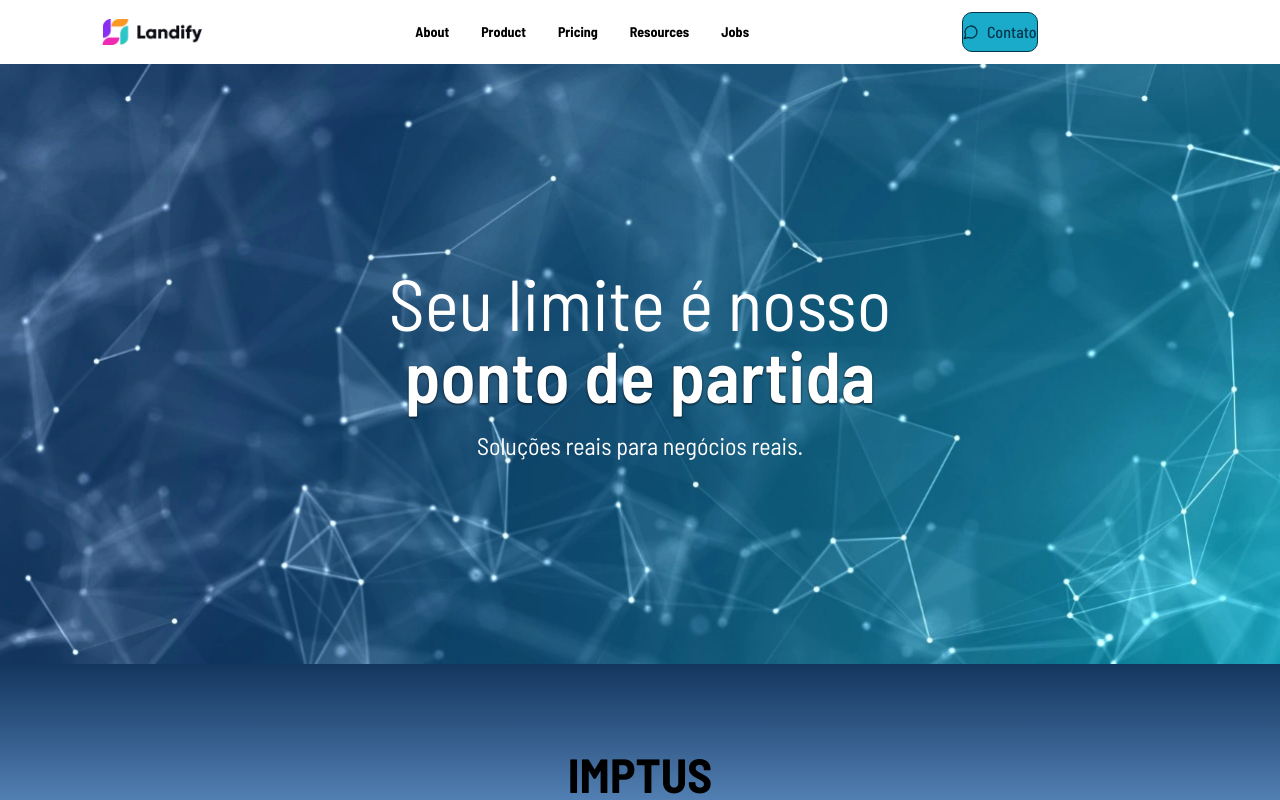
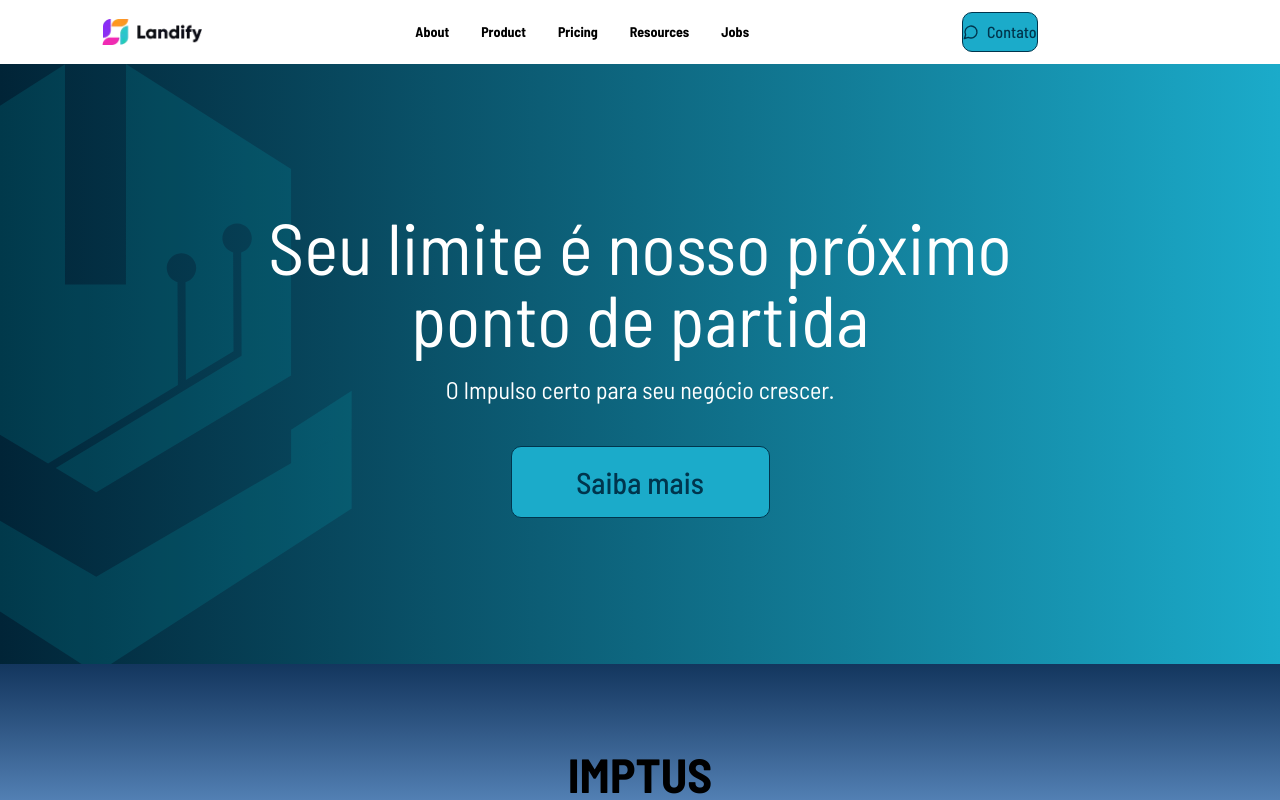
Before and after one commit to igorfrag/imptus, a Next.js app: page / in a window 1280 px wide. Shown: the top 800 px of the page. Built offline with nearby package versions, Linux system fonts and the light colour scheme.

Commit message:
style: hero section new design

```diff
--- a/src/components/Hero/Hero.tsx
+++ b/src/components/Hero/Hero.tsx
@@ -1,21 +1,18 @@
+import Button from '../Button';
 const Hero = () => {
   return (
-    <div className="flex flex-col items-center justify-center h-screen max-sm:p-5  text-white bg-[url('/assets/heroimage.webp')] bg-cover bg-center max-w-screen max-h-150 max-md:max-h-110 max-sm:max-h-96">
+    <div className="flex flex-col items-center justify-center h-screen max-sm:p-5  text-white  bg-hero-image max-w-screen max-h-150 max-md:max-h-110 max-sm:max-h-96">
       <div className="text-center max-w-3xl ">
         <h1 className="text-7xl max-sm:text-3xl  max-md:text-5xl">
-          Seu limite é nosso
-          <br />
-          <span className="text-secondary  font-semibold drop-shadow-[0_1.2px_1.2px_rgba(0,0,0,0.8)]">
-            ponto de partida
-          </span>
-          <br />
+          Seu limite é nosso próximo ponto de partida
         </h1>
       </div>
       <div className=" text-center">
-        <p className="text-2xl max-md:text-xl max-sm:text-lg pt-5">
-          Soluções reais para negócios reais.
+        <p className="text-2xl max-md:text-xl max-sm:text-lg pt-5 pb-10">
+          O Impulso certo para seu negócio crescer.
         </p>
       </div>
+      <Button size="3xl" children="Saiba mais" />
     </div>
   );
 };
--- a/src/styles/globals.css
+++ b/src/styles/globals.css
@@ -30,6 +30,11 @@
   .bg-gradient-azul {
     background-image: var(--background-gradient-azul);
   }
+  .bg-hero-image {
+    background-image: url('/assets/imptus_logo_hero.svg'), var(--background-gradient-azul);
+    background-repeat: no-repeat;
+    background-size: contain, cover;
+  }
 }
 
 html,
```
Also changed, not shown: public/assets/heroimage.webp (deleted).
